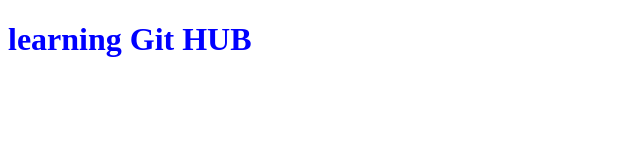
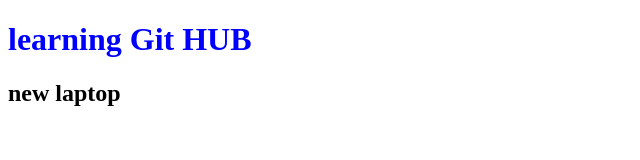
Before and after one commit to Dinesh-78/spinco, a plain HTML site: page project/index.html in a window 1280 px wide. Shown: the whole page, without its empty margins (0-640 px from the left). Drawn offline with Linux system fonts and the light colour scheme.

Commit message:
Update index.html

```diff
--- a/project/index.html
+++ b/project/index.html
@@ -12,5 +12,6 @@
 </head>
 <body>
     <h1>learning Git HUB</h1>
+    <h2>new laptop</h2>
 </body>
 </html>
```
